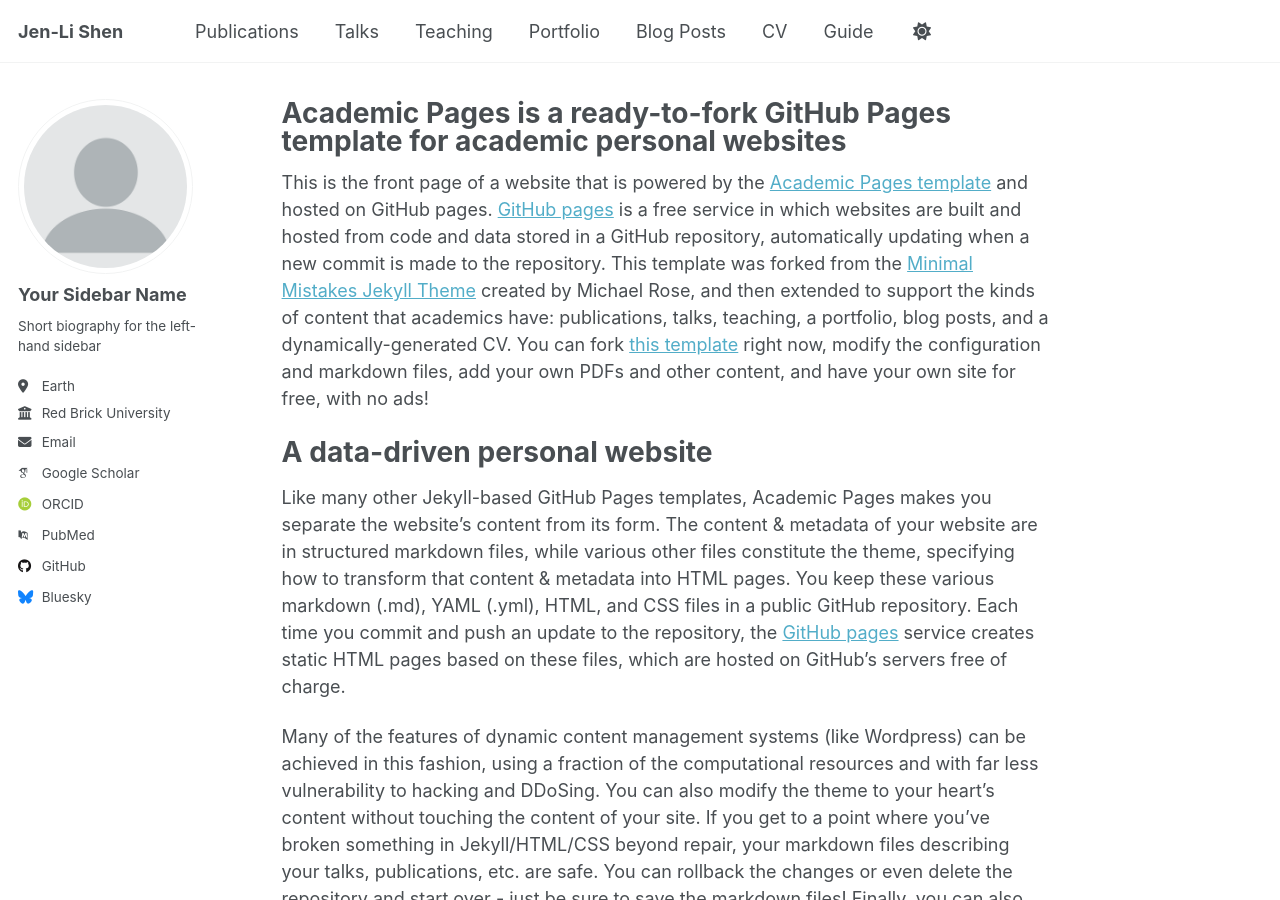
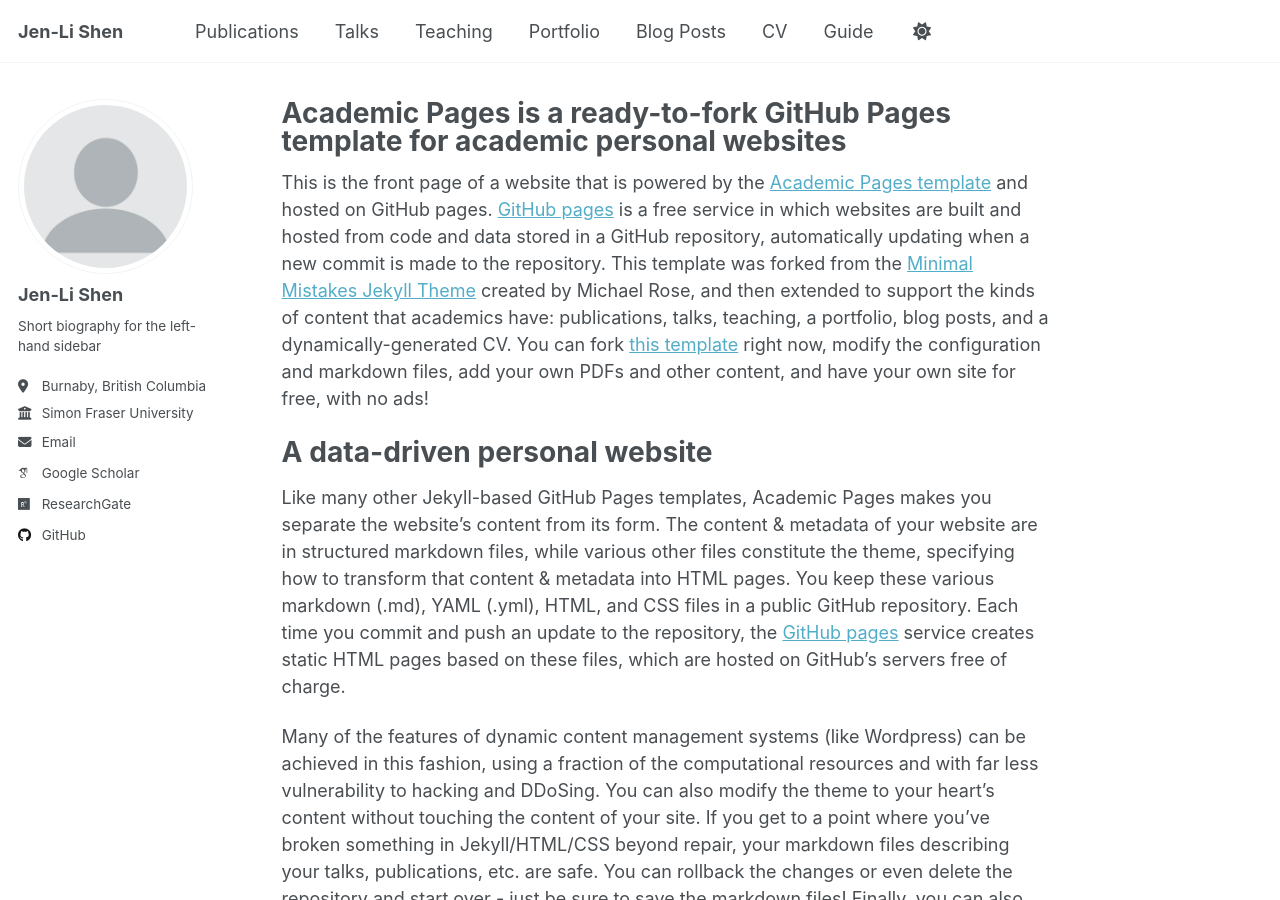
Before and after one commit to jenlishen/jenlishen.github.io, a Jekyll site: the page built from _pages/about.md, in a window 1280 px wide and 900 px high. Built offline with Jekyll 4.4.1, drawn with Linux system fonts in a browser that asks for light colours; some web fonts are replaced.

Commit message:
Update _config.yml

```diff
--- a/_config.yml
+++ b/_config.yml
@@ -23,23 +23,23 @@ repository               : "academicpages/academicpages.github.io"
 author:
   # Biographic information
   avatar           : "profile.png"
-  name             : "Your Sidebar Name"
+  name             : "Jen-Li Shen"
   pronouns         : # example: "she/her"
   bio              : "Short biography for the left-hand sidebar"
-  location         : "Earth"
-  employer         : "Red Brick University"
+  location         : "Burnaby, British Columbia"
+  employer         : "Simon Fraser University"
   uri              : # URL
-  email            : "none@example.org"
+  email            : "jen-li_shen@sfu.ca"
 
   # Academic websites
   academia         : # URL
   arxiv            : # URL - Update with the correct link to your profile
-  googlescholar    : "https://scholar.google.com/citations?user=PS_CX0AAAAAJ"
+  googlescholar    : "https://scholar.google.ca/citations?user=fcsmEUsAAAAJ&hl=en"
   impactstory      : # URL
-  orcid            : "http://orcid.org/yourorcidurl"
+  orcid            : # URL
   semantic         : # URL
-  pubmed           : "https://www.ncbi.nlm.nih.gov/pubmed/?term=john+snow"
-  researchgate     : # URL
+  pubmed           : # URL
+  researchgate     : "https://www.researchgate.net/profile/Jen-Li-Shen"
   scopus           : # URL
 
   # Repositories and software development
@@ -51,7 +51,7 @@ author:
   stackoverflow    : # User number or user number and name (i.e., use "1" or "1/jeff-atwood")
 
   # Social media
-  bluesky          : "bsky.app" # Replace this with you Bluesky username
+  bluesky          : # Replace this with you Bluesky username
   facebook         : # Username
   flickr           : # Username
   foursquare       : # Username
```
